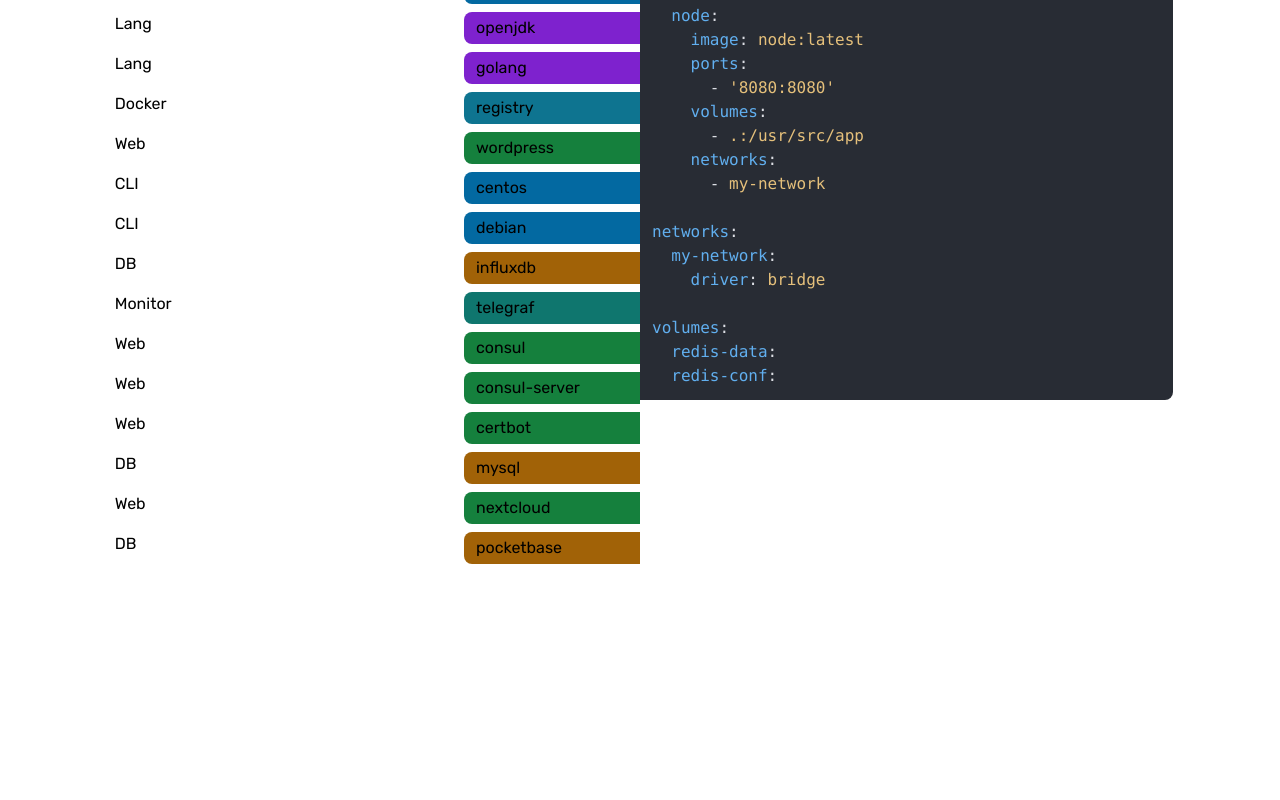
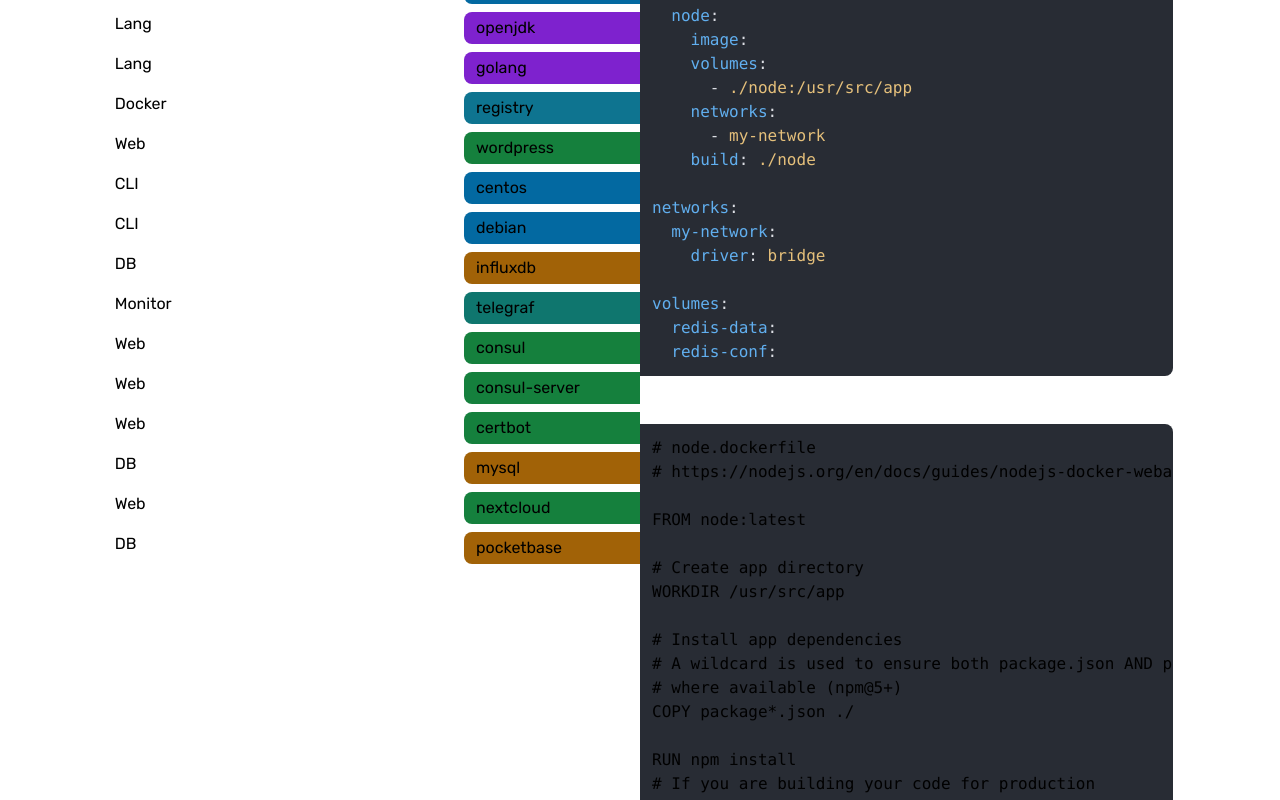
Before and after one commit to eliaspeteri/docker-boilerplate, a React (Vite) app: page / in a window 1280 px wide. Shown: the part 1120-1920 px from the top of the page. Before the commit the page ends 1752 px from the top, so only its background shows below. Built offline with nearby package versions, Linux system fonts and the light colour scheme.

Commit message:
fix: can now choose between image and build

```diff
--- a/src/interfaces/option.interface.ts
+++ b/src/interfaces/option.interface.ts
@@ -1,7 +1,7 @@
 import { Volume } from './volume.interface';
 
 export interface Option {
-  image: string;
+  image?: string;
   name?: string;
   ports?: string[];
   environmentVariables?: string[];
--- a/src/options.ts
+++ b/src/options.ts
@@ -34,11 +34,12 @@
     tag: 'DB',
   },
   {
-    image: 'node:latest',
     name: 'node',
-    ports: ['8080:8080'],
-    volumes: [{ source: '.', target: '/usr/src/app' }],
+    volumes: [{ source: './node', target: '/usr/src/app' }],
     tag: 'Web',
+    build: './node',
+    dockerfile:
+      '# node.dockerfile\n# https://nodejs.org/en/docs/guides/nodejs-docker-webapp/\n\nFROM node:latest\n\n# Create app directory\nWORKDIR /usr/src/app\n\n# Install app dependencies\n# A wildcard is used to ensure both package.json AND package-lock.json are copied\n# where available (npm@5+)\nCOPY package*.json ./\n\nRUN npm install\n# If you are building your code for production\n# RUN npm ci --only=production\n\n# Bundle app source\nCOPY . .\n\nEXPOSE 8080\nCMD [ "node", "server.js" ]\n',
   },
   {
     image: 'httpd:latest',
@@ -205,10 +206,9 @@
     tag: 'Web',
   },
   {
-    image: 'pocketbase',
     name: 'pocketbase',
-    build: '.',
-    dockerfile: `# pocketbase.dockerfile\n# https://pocketbase.io/docs/going-to-production#using-docker\n\nFROM alpine:latest\n\nARG PB_VERSION=0.12.2\n\nRUN apk add --no-cache \\\n\tunzip \\\n\tca-certificates\n\n# download and unzip pocketbase\nADD https://github.com/pocketbase/pocketbase/releases/download/v\${PB_VERSION}\n/pocketbase_\${PB_VERSION}_linux_amd64.zip /tmp/pb.zip\nRUN unzip /tmp/pb.zip -d /pb/\n\nEXPOSE 8080\n\n#start pocketbase\nCMD ["/pb/pocketbase", "serve", "--http=0.0.0.0:8080"]`,
+    build: './pocketbase',
+    dockerfile: `# pocketbase.dockerfile\n# https://pocketbase.io/docs/going-to-production#using-docker\n\nFROM alpine:latest\n\nARG PB_VERSION=0.12.2\n\nRUN apk add --no-cache \\\n\tunzip \\\n\tca-certificates\n\n# download and unzip pocketbase\nADD https://github.com/pocketbase/pocketbase/releases/download/v\${PB_VERSION}\n/pocketbase_\${PB_VERSION}_linux_amd64.zip /tmp/pb.zip\nRUN unzip /tmp/pb.zip -d /pb/\n\nEXPOSE 8090\n\n#start pocketbase\nCMD ["/pb/pocketbase", "serve", "--http=0.0.0.0:8090"]`,
     tag: 'DB',
   },
 ];
```
